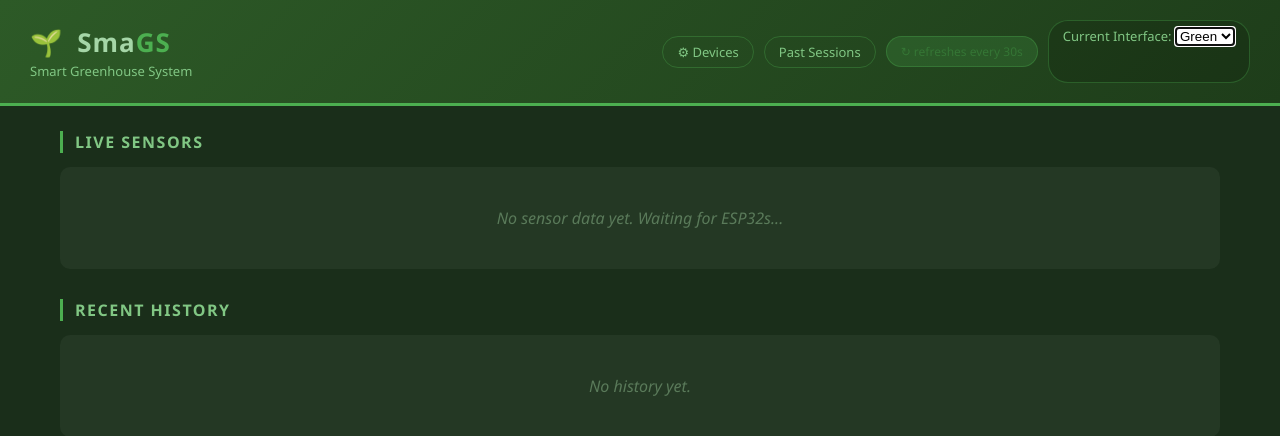
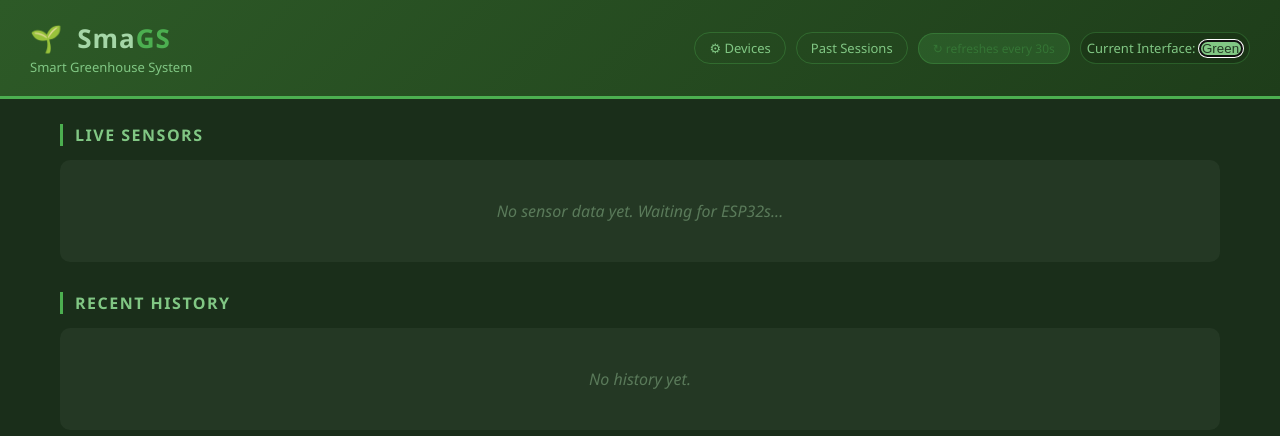
Before and after one commit to Ja-Baker/SmaGS, a Flask app: page / in a window 1280 px wide. Shown: the top 436 px of the page. Run offline with Flask 3, Linux system fonts and the light colour scheme; data that the repository does not hold is empty.

Commit message:
fixed themes for dropdowns

```diff
--- a/static/css/green.css
+++ b/static/css/green.css
@@ -92,7 +92,17 @@ navlink & navbutton hover: rgba(76, 175, 80, 0.2)
             text-decoration: none;
             font-size: 13px;
             border: 1px solid #4caf5055;
-            padding: 6px 14px;
+            padding: 6px;
+            border-radius: 20px;
+        }
+
+        .nav-button select{
+            appearance: none;
+            background-color: #81c784;
+            color: #233924;
+            border: 1px solid #4caf5055;
+            padding-left: 2px;
+            padding-right: 2px;
             border-radius: 20px;
         }
 
--- a/templates/index.html
+++ b/templates/index.html
@@ -24,7 +24,7 @@ index.html - dashboard page, shows sensor data in cards per device
             <a href="/sessions" class="nav-link">Past Sessions</a>
             <div class="refresh-badge">&#8635; refreshes every 30s</div>
             <div class="nav-button">
-                <form action="/set_theme" method="POST" style="margin-bottom: 30px;">
+                <form action="/set_theme" method="POST">
                 <label for="theme-select">Current Interface:</label>
                 <select name="theme" id="theme-select" onchange="this.form.submit()">
                     {% for t in themes %}
```
Also changed, not shown: static/css/blue.css (+28 -18 lines).
